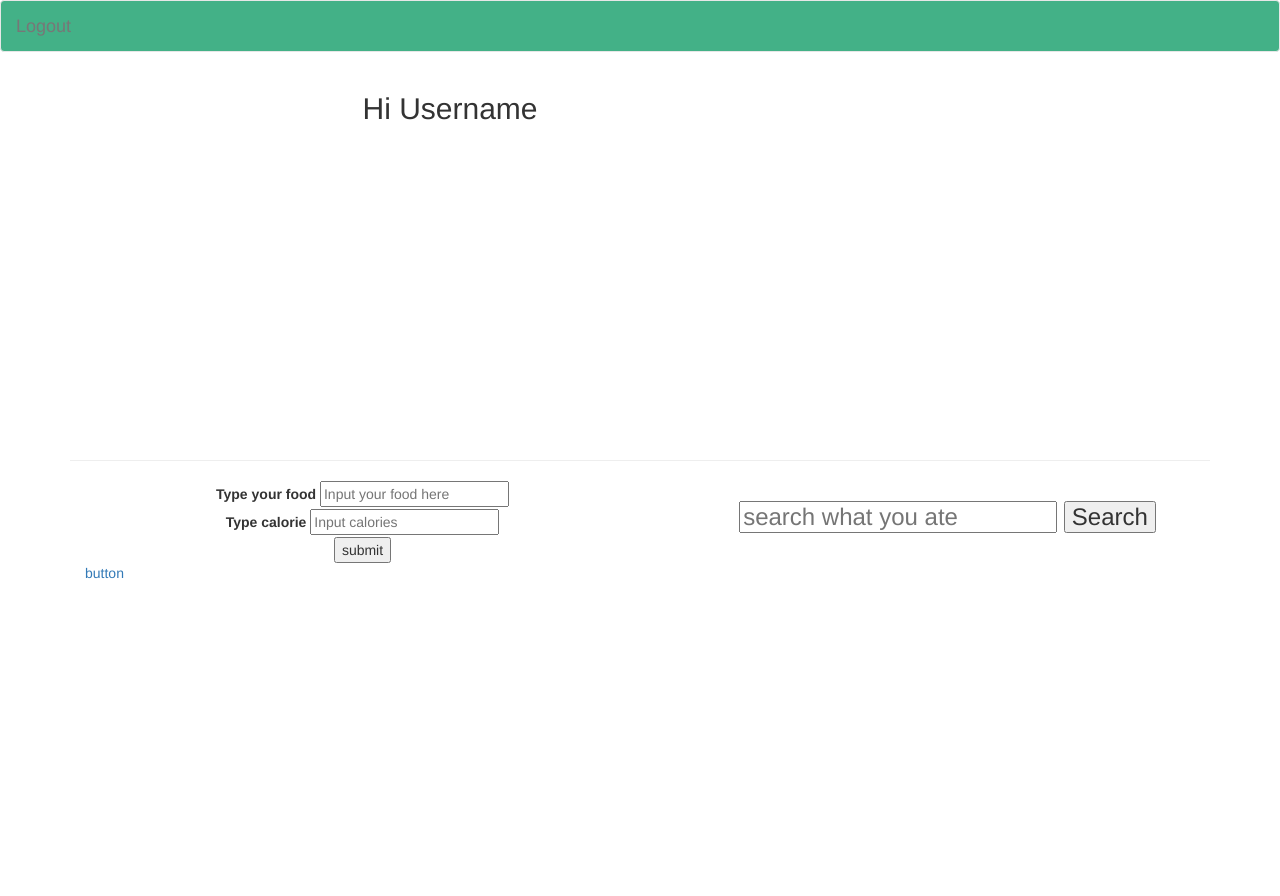
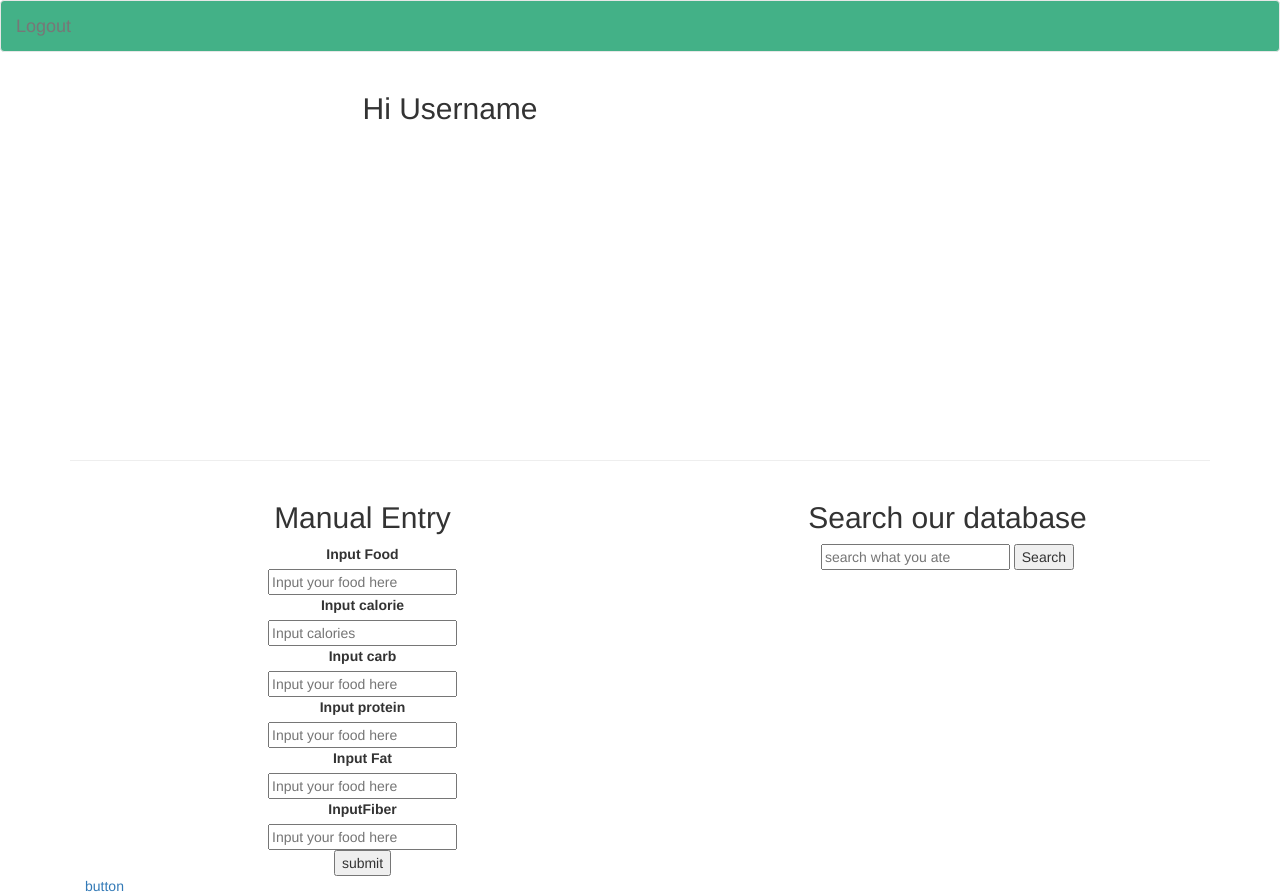
Before and after one commit to hsung8/Project2-The-Merry-Sharks, a website: page public/members.html in a window 1280 px wide. Before the commit the page ends 800 px from the top, so only its background shows below. Drawn offline with nearby package versions, Linux system fonts and the light colour scheme; no server answers.

Commit message:
in progress

```diff
--- a/public/js/members.js
+++ b/public/js/members.js
@@ -1,11 +1,9 @@
 $(document).ready(() => {
   // This file just does a GET request to figure out which user is logged in
   // and updates the HTML on the page
-  $.get("/api/user_data").then((data) => {
-    console.log(data);
+  $.get("/api/user_data").then(data => {
     const currentTime = moment().format("MMMM Do YYYY");
-    console.log(currentTime);
-    //Create greetings to user with their total calories count
+    //Create greetings to user with their name and total calories count
     $(".greeting").text(`Hello ${data.name}`);
     $(
       `<h3 class="greeting2">Your Calorie Goal on ${currentTime} is <b>${data.goal} kcal</b></h3>`
@@ -13,7 +11,7 @@ $(document).ready(() => {
   });
 
   //Event listener for searching a food
-  $("#searchFood").click((event) => {
+  $("#searchFood").click(event => {
     event.preventDefault();
     const searchTerm = $("#food-name")
       .val()
@@ -21,8 +19,8 @@ $(document).ready(() => {
     const link = `https://api.edamam.com/api/food-database/v2/parser?nutrition-type=logging&ingr=${searchTerm}&app_id=b3680fc6&app_key=8f1414fd887696e063a286f3fea6cd89`;
     $.ajax({
       url: link,
-      method: "GET",
-    }).done((result) => {
+      method: "GET"
+    }).done(result => {
       console.log(link);
       // console.log("name", result.text);
       // console.log("kcal", result.parsed[0].food.nutrients.ENERC_KCAL);
@@ -38,7 +36,7 @@ $(document).ready(() => {
       );
       const carbResult = $("<h4>").text(`${carbContent} grams of carbs`);
       const proteinResult = $("<h4>").text(
-        `${proteinContent} grams of proteins`
+        `${proteinContent} grams of protein`
       );
       const fatResult = $("<h4>").text(`${fatContent} grams of fat`);
       const fiberResult = $("<h4>").text(`${fiberContent} grams of fiber`);
--- a/public/members.html
+++ b/public/members.html
@@ -45,21 +45,25 @@
       <div class="container">
         <div class="row">
           <div class="col-md-6 text-center">
+            <h2>Manual Entry</h2>
             <form>
-              <div>
-                <label>Type your food</label>
-                <input placeholder="Input your food here" />
-              </div>
-              <div>
-                <label>Type calorie</label>
-                <input placeholder="Input calories" />
-              </div>
+              <label>Input Food</label><br>
+              <input placeholder="Input your food here" /><br>
+              <label>Input calorie</label><br>
+              <input placeholder="Input calories" /><br>
+              <label>Input carb</label><br>
+              <input placeholder="Input your food here" /><br>
+              <label>Input protein</label><br>
+              <input placeholder="Input your food here" /><br>
+              <label>Input Fat</label><br>
+              <input placeholder="Input your food here" /><br>
+              <label>InputFiber</label><br>
+              <input placeholder="Input your food here" /><br>
               <button type="submit">submit</button>
             </form>
           </div>
           <div class="col-md-6 text-center">
-            <h3>
-              <span>
+            <h2>Search our database</h2>
                 <form>
                   <input
                     id="food-name"
@@ -68,8 +72,6 @@
                   />
                   <button id="searchFood" type="submit">Search</button>
                 </form>
-              </span>
-            </h3>
             <form id="searchResult" action="/api/foods" method="post"></form>
           </div>
         </div>
```
